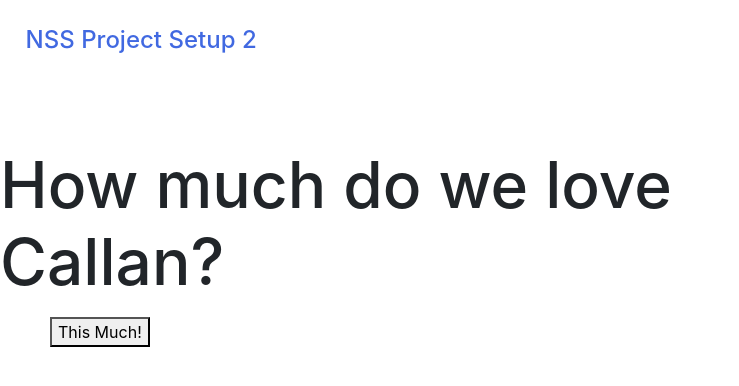
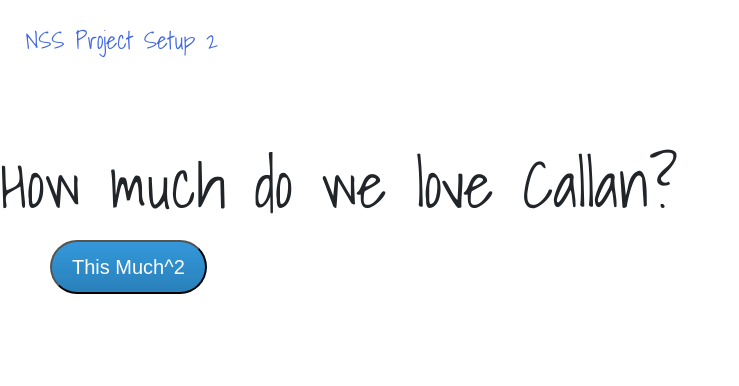
Before and after one commit to SMITHsharon/projectSetup2, a plain HTML site: page index.html in a window 1280 px wide. Shown: the whole page, without its empty margins (0-739 px from the left). Drawn offline with nearby package versions, Linux system fonts and the light colour scheme.

Commit message:
committing callanLove code and image

```diff
--- a/index.html
+++ b/index.html
@@ -3,6 +3,7 @@
 <head>
   <meta charset="UTF-8">
   <title>NSS Project Setup 2</title>
+  <link href="https://fonts.googleapis.com/css?family=Shadows+Into+Light" rel="stylesheet">
   <link rel="stylesheet" type="text/css" href="./lib/bower_components/bootstrap/dist/css/bootstrap.css">
   <link rel="stylesheet" type="text/css" href="styles.css">
 </head>
@@ -15,7 +16,7 @@
       <h1 id="asking">How much do we love Callan?</h1>
 
       <div id="buttonDiv">
-        <button type="button" id="callan"  value="thisMuch">This Much!</button>
+        <button type="button" id="callan"  value="thisMuch">This Much^2</button>
       </div>
 
       <img src="./images/dinosaurLoveCropped.png" alt="Dinosaur Love" id="dinoLove" class="hidden" width="500", height="490s">
--- a/styles.css
+++ b/styles.css
@@ -1,3 +1,7 @@
+
+body {
+	font-family: 'Shadows Into Light', cursive;
+}
 
 h4 {
 	margin-top: 2%;
@@ -35,3 +39,30 @@ h1 {
 .visible {
 	display: block;
 }
+
+button {
+  background: #3498db;
+  background-image: -webkit-linear-gradient(top, #3498db, #2980b9);
+  background-image: -moz-linear-gradient(top, #3498db, #2980b9);
+  background-image: -ms-linear-gradient(top, #3498db, #2980b9);
+  background-image: -o-linear-gradient(top, #3498db, #2980b9);
+  background-image: linear-gradient(to bottom, #3498db, #2980b9);
+  -webkit-border-radius: 28;
+  -moz-border-radius: 28;
+  border-radius: 28px;
+  font-family: Arial;
+  color: #ffffff;
+  font-size: 20px;
+  padding: 10px 20px 10px 20px;
+  text-decoration: none;
+}
+
+button:hover {
+  background: #3cb0fd;
+  background-image: -webkit-linear-gradient(top, #3cb0fd, #3498db);
+  background-image: -moz-linear-gradient(top, #3cb0fd, #3498db);
+  background-image: -ms-linear-gradient(top, #3cb0fd, #3498db);
+  background-image: -o-linear-gradient(top, #3cb0fd, #3498db);
+  background-image: linear-gradient(to bottom, #3cb0fd, #3498db);
+  text-decoration: none;
+}
```
Also changed, not shown: images/dinosaurLove.jpeg (deleted), 3 other files.
